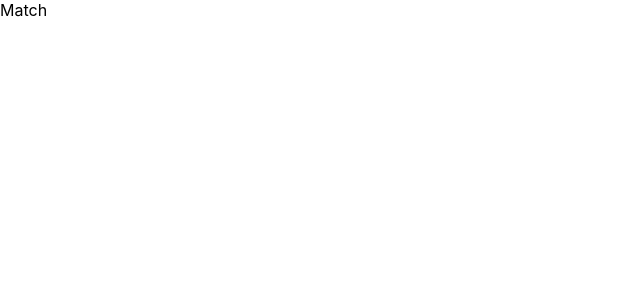
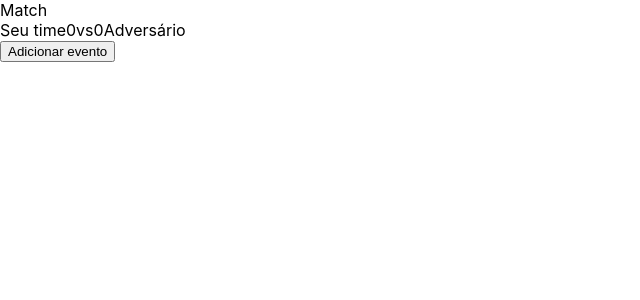
Before and after one commit to Leo02452/projeto-futsal, a React (Create React App) app: page /match in a window 1280 px wide. Shown: the top 300 px of the page, without its empty margins (0-640 px from the left). Built offline with nearby package versions, Linux system fonts and the light colour scheme.

Commit message:
feat: criada lógica pra somar gols para os dois times

```diff
--- a/src/components/MatchDay.js
+++ b/src/components/MatchDay.js
@@ -45,23 +45,23 @@ function MatchDay() {
               <div>
                 <button
                   type="button"
-                  value="myTeam"
-                  onClick={ () => setShowPlayers({ activated: true, team: 'a' }) }
+                  value="teamA"
+                  onClick={ () => setShowPlayers({ activated: true, team: 'teamA' }) }
                 >
                   Meu time
                 </button>
                 <button
                   type="button"
-                  value="opponent"
-                  onClick={ () => setShowPlayers({ activated: true, team: 'b' }) }
+                  value="teamB"
+                  onClick={ () => setShowPlayers({ activated: true, team: 'teamB' }) }
                   >
                   Adversário
                 </button>
               </div>
               { showPlayers.activated && (
                 <div>
-                  <span>{showPlayers.team === 'a' ? 'Quem fez?' : 'Quem sofreu?'}</span>
-                <Players />
+                  <span>{showPlayers.team === 'teamA' ? 'Quem fez?' : 'Quem sofreu?'}</span>
+                <Players team={ showPlayers.team } />
                 </div>
               )}
             </div>
--- a/src/components/Players.js
+++ b/src/components/Players.js
@@ -1,7 +1,11 @@
-import React from 'react';
+import React, { useContext } from 'react';
 import players from '../mocks/players';
+import MatchDayContext from '../contexts/MatchDayContext';
 
-function Players() {
+function Players(props) {
+  const { team } = props;
+
+  const { addScore } = useContext(MatchDayContext);
   return (
     <div>
       { players.map((player, index) => (
@@ -17,6 +21,7 @@ function Players() {
       ))}
       <button
         type="button"
+        onClick={ () => addScore(team) }
       >
         Adicionar
       </button>
--- a/src/contexts/MatchDayProvider.js
+++ b/src/contexts/MatchDayProvider.js
@@ -7,12 +7,25 @@ import MatchDayContext from './MatchDayContext';
 function MatchDayProvider(props) {
   const [score, setScore] = useState({ teamA: 0, teamB: 0 });
 
+  const addScore = (team) => {
+    setScore({ ...score, [team]: score[team] + 1 })
+  };
+
+  const diminishScore = (team) => {
+    setScore({ ...score, [team]: score[team] - 1 })
+  };
+
   const { Provider } = MatchDayContext;
   const { children } = props;
 
   return (
     <Provider
-      value={ {score, setScore} }
+      value={ {
+        score,
+        setScore,
+        addScore,
+        diminishScore,
+      } }
     >
       {children}
     </Provider>
--- a/src/pages/Match.js
+++ b/src/pages/Match.js
@@ -1,8 +1,15 @@
 import React from 'react';
+import MatchDay from '../components/MatchDay';
+import MatchDayProvider from '../contexts/MatchDayProvider';
 
 function Match() {
   return (
-    <div>Match</div>
+    <div>
+      Match
+      <MatchDayProvider>
+        <MatchDay />
+      </MatchDayProvider>
+    </div>
   );
 }
 
```
